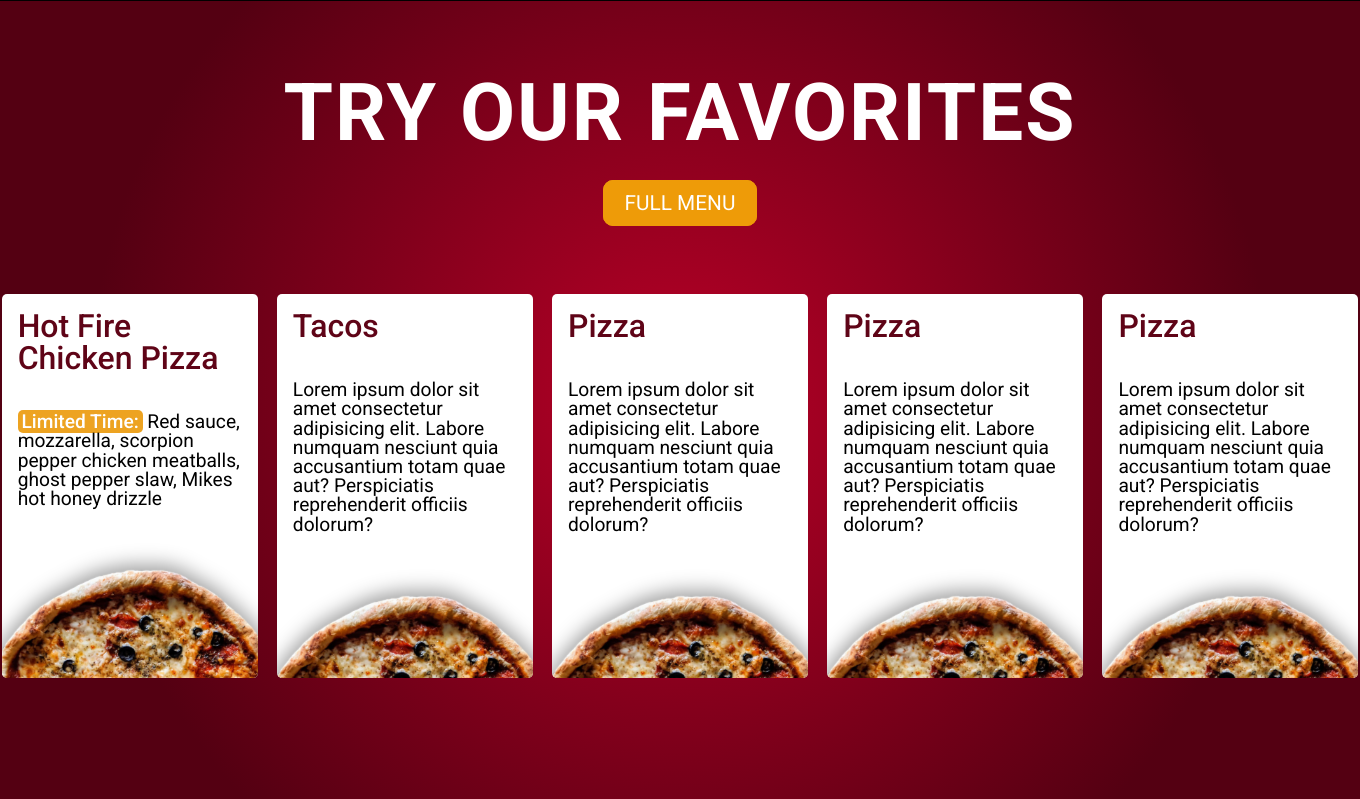
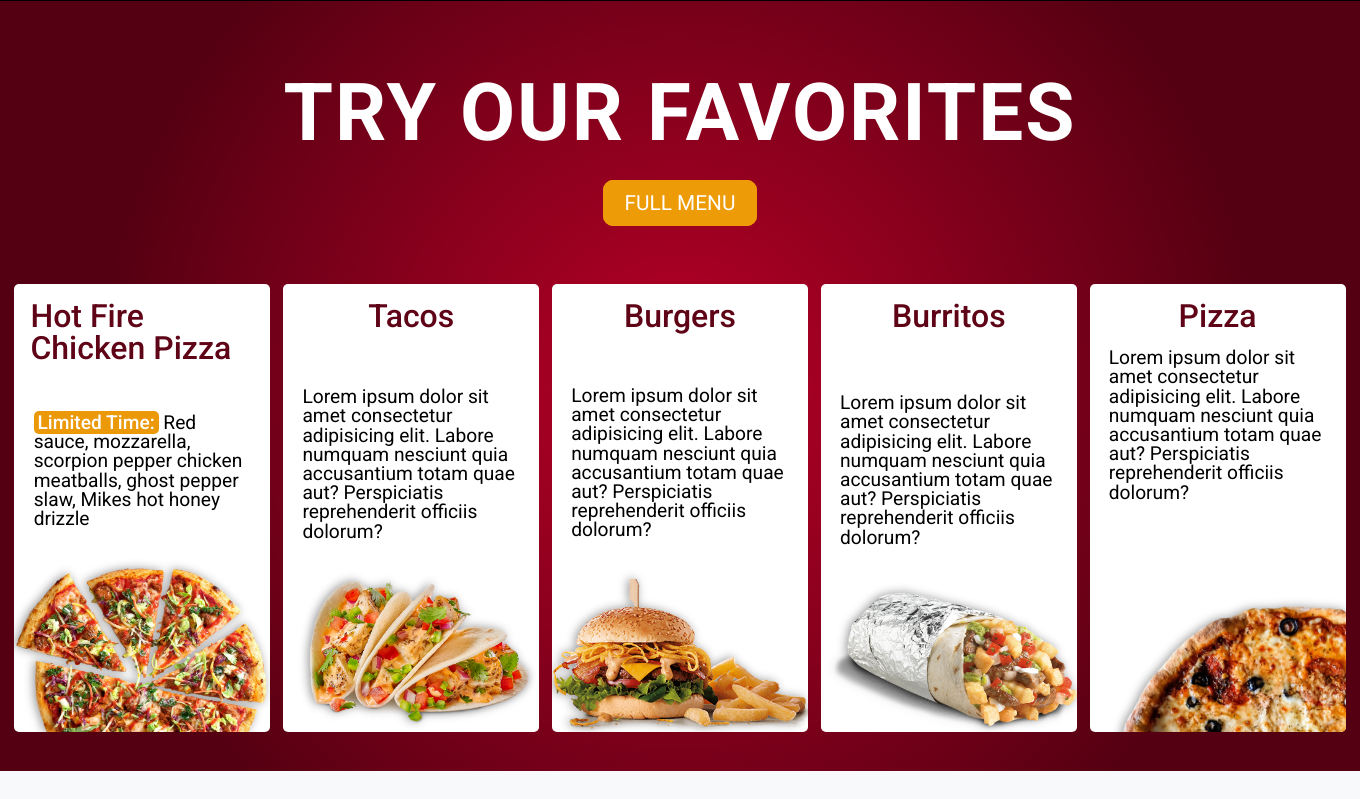
Before and after one commit to NathanielDaniels/restaurant-fullstack, a web app: file public/index.html in a window 1360 px wide. Shown: the part 1351-2150 px from the top of the page. After the commit the page ends 2122 px from the top, so only its background shows below. Run offline with its HTML, style and script files only (its server is not run), Linux system fonts and the light colour scheme.

Commit message:
added content to each card. added :hover + responsive | Food Section

```diff
--- a/assets/scss/_food.scss
+++ b/assets/scss/_food.scss
@@ -3,7 +3,6 @@
   border-top: 2px solid black;
   position: relative;
   width: 100%;
-  height: 100vh;
   background: rgb(185, 0, 39);
   background: -moz-radial-gradient(
     circle,
@@ -51,56 +50,83 @@
     }
   }
   .cards {
-    margin-top: 5em;
-    // height: 100%;
+    margin-top: 4em;
     width: 100%;
     display: flex;
     justify-content: center;
-    // align-items: center;
     ul {
       display: inherit;
+      flex-wrap: wrap;
+      justify-content: center;
       a {
         text-decoration: none;
+        cursor: pointer;
         li {
-          cursor: pointer;
           position: relative;
-          display: inherit;
+          display: flex;
           flex-direction: column;
           justify-content: space-between;
           align-items: center;
-          margin: 0 .3em;
-          padding: .5em;
+          margin: .2em;
           width: 8em;
-          height: 12em;
-          // height: 15em;
+          height: 14em;
           background: #fff;
           list-style: none;
           color: #000;
           font-size: 2rem;
           border-radius: 5px;
           overflow: hidden;
+          transition: background .3s ease-in-out;
           .card__title {
+            padding: 0.5em;
             color: #5f0417;
             font-size: 2rem;
             font-weight: 500;
           }
           .card__info {
+            padding: 0 1em;
             font-size: 1.2rem;
-            margin-top: 2em;
             span {
               font-weight: 500;
               border-radius: 5px;
               padding: 0em .2em;
               color: #fff;
-              // background: hsla(0, 100%, 50%, .8);
-              background:hsla(38, 93%, 48%,.9);
+              background:hsl(38, 93%, 48%);
             }
           }
           .card__img {
-            width: 7em;
-            transform: rotate(90deg);
-            margin-top: -3em;
-            filter: drop-shadow(-5px 0px 10px hsla(0, 0%, 0%, 0.4));
+            position: relative;
+            width: 8em;
+            // top: .5em;
+            top: 0;
+            filter: drop-shadow(-2px 0px 5px hsla(0, 0%, 0%, 0.4));
+            // transform: rotate(90deg);
+            transition: top .5s ease-in-out;
+
+          }
+          .card__img:nth-child(0) {
+            top: 0.5em;
+          }
+          // .pizza {
+          //   top: 0.5em;
+          // }
+
+
+          &:hover {
+            background: hsl(38, 93%, 48%);
+            color: #fff;
+            .card__title {
+              color: #fff;
+              text-shadow: 0 2px 2px red;
+            }
+            .card__info {
+              span {
+                background: red;
+              }
+            }
+          }
+          &:hover .card__img {
+            top: -.5em;
           }
         }
       }
--- a/public/index.html
+++ b/public/index.html
@@ -132,38 +132,38 @@
               <p class="card__info">
                 <span pan>Limited Time:</span> Red sauce, mozzarella, scorpion pepper chicken meatballs, ghost pepper slaw, Mikes hot honey drizzle
               </p>
-              <img src="./img/pizza/pizza-main-cut.png" class="card__img" alt="Pizza">
+              <img src="./img/hot-fire-pizza-cut.png" class="card__img pizza" alt="Pizza">
             </li>
           </a>
-          <a href="#Taco">
+          <a href="#Tacos">
             <li class="card">
               <h1 class="card__title">Tacos</h1>
               <p class="card__info">
                 Lorem ipsum dolor sit amet consectetur adipisicing elit. Labore numquam nesciunt quia accusantium totam quae aut? Perspiciatis reprehenderit officiis dolorum?
               </p>
-              <img src="./img/pizza/pizza-main-cut.png" class="card__img" alt="Pizza">
+              <img src="./img/taco.png" class="card__img" alt="Tacos">
             </li>
           </a>
           <a href="#">
             <li class="card">
               <h1 class="card__title">
-                Pizza
+                Burgers
               </h1>
               <p class="card__info">
                 Lorem ipsum dolor sit amet consectetur adipisicing elit. Labore numquam nesciunt quia accusantium totam quae aut? Perspiciatis reprehenderit officiis dolorum?
               </p>
-              <img src="./img/pizza/pizza-main-cut.png" class="card__img" alt="Pizza">
+              <img src="./img/burger-fries.png" class="card__img" alt="Burger + Fries">
             </li>
           </a>
           <a href="#">
             <li class="card">
               <h1 class="card__title">
-                Pizza
+                Burritos
               </h1>
               <p class="card__info">
                 Lorem ipsum dolor sit amet consectetur adipisicing elit. Labore numquam nesciunt quia accusantium totam quae aut? Perspiciatis reprehenderit officiis dolorum?
               </p>
-              <img src="./img/pizza/pizza-main-cut.png" class="card__img" alt="Pizza">
+              <img src="./img/burrito.png" class="card__img" alt="Burritos">
             </li>
           </a>
           <a href="#">
```
Also changed, not shown: public/css/styles.css, public/img/burger-fries.png (added), public/img/burrito.png (added), public/img/hot-fire-pizza-cut.png (added), public/img/hot-fire-pizza.png (added), public/img/taco.png (added).
